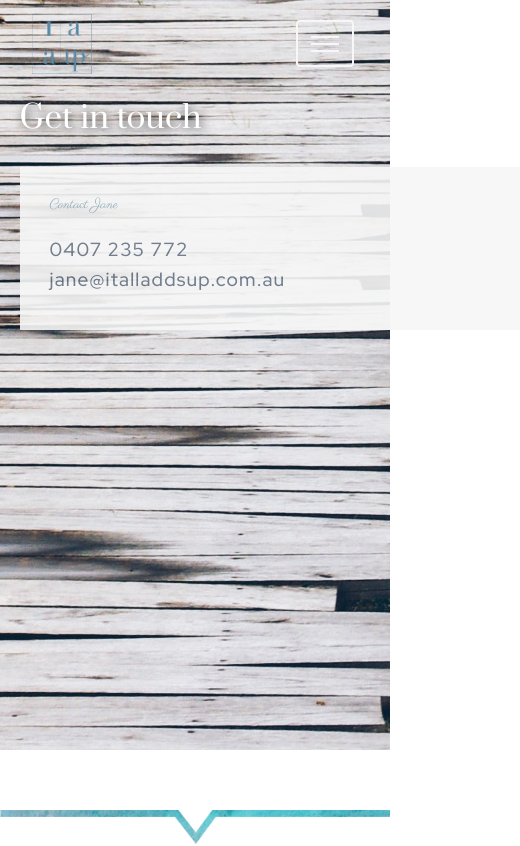
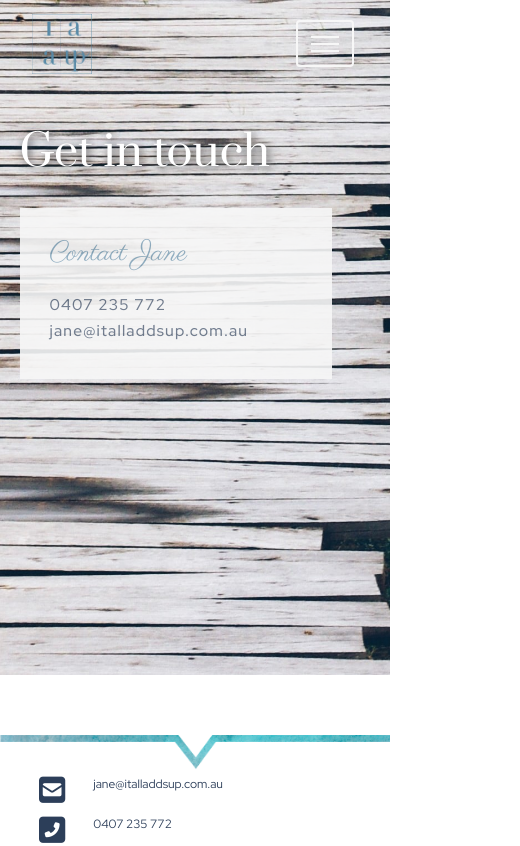
Before and after one commit to TreeLife8/italladdsup, a React (Vite) app: page /Contact in a window 390 px wide. Shown: the top 846 px of the page, 520 px wide, since content can reach past the window. Built offline with nearby package versions, Linux system fonts and the light colour scheme.

Commit message:
made the contact page responsive

```diff
--- a/src/components/Contact.css
+++ b/src/components/Contact.css
@@ -1,9 +1,7 @@
 .Contact {
-  text-align: center;
   background: url(/src/components/images/beachWalkway.jpg) no-repeat center
     center fixed;
-  max-height: 800px;
-  height: 750px;
+  height: 100vh;
   background-size: cover;
 }
 
@@ -23,7 +21,7 @@
   padding-bottom: 2vh;
 }
 .Contact .contact {
-  font-size: 19px;
+  font-size: 1.6vw;
   opacity: 0.7;
   letter-spacing: 1.2px;
   color: var(--dark-accent);
@@ -33,7 +31,7 @@
   text-decoration: none;
 }
 .Contact .contact-box {
-  width: 500px;
+  width: 37vw;
   padding: 30px;
   margin-left: 5vw;
   text-align: left;
@@ -47,3 +45,27 @@
 .Contact nav button.navbar-toggler {
   border: var(--light-accent) 2px solid;
 }
+@media (max-width: 1025px) {
+  .Contact {
+    height: 50vh;
+  }
+}
+@media (max-width: 415px) {
+  .Contact {
+    height: 80vh;
+  }
+  .Contact .contact-box {
+    width: 80vw;
+    opacity: 0.9;
+  }
+  .Contact .contact {
+    font-size: 4vw;
+  }
+  .Contact .script-heading {
+    font-size: 7vw;
+  }
+  .Contact .title {
+    font-size: 11vw;
+    padding-top: 15vh;
+  }
+}
```
